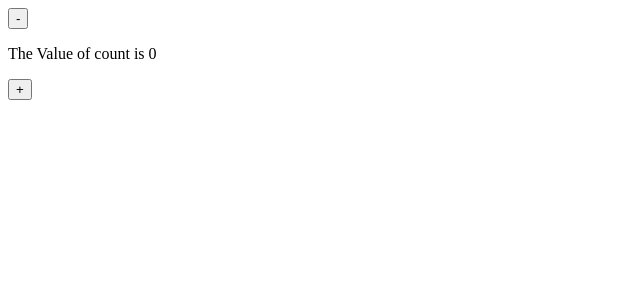
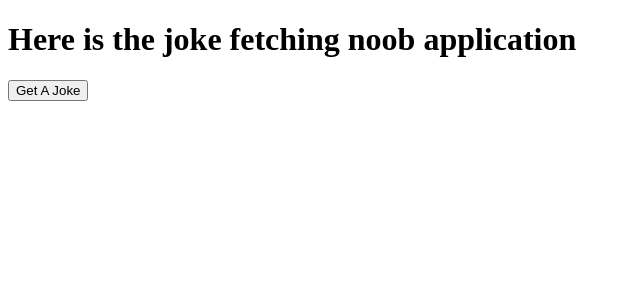
Before and after one commit to ritikkamboj/react_practice, a React (Vite) app: page / in a window 1280 px wide. Shown: the top 300 px of the page, without its empty margins (0-640 px from the left). Built offline with nearby package versions, Linux system fonts and the light colour scheme.

Commit message:
thunk with redux

```diff
--- /dev/null
+++ b/src/JokeComponent.jsx
@@ -0,0 +1,21 @@
+import React from "react";
+import { fetchJoke } from "./action";
+import { useDispatch, useSelector } from "react-redux";
+
+function JokeComponent() {
+  const dispatch = useDispatch();
+  const { loading, joke, error } = useSelector((state) => state);
+  return (
+    <div>
+      <h1>Here is the joke fetching noob application</h1>
+
+      <button onClick={() => dispatch(fetchJoke())}>
+        {loading ? "loading..." : "Get A Joke"}
+      </button>
+      {error && <h2>{error}</h2>}
+      <p>{joke}</p>
+    </div>
+  );
+}
+
+export default JokeComponent;
--- /dev/null
+++ b/src/JokeReducer.js
@@ -0,0 +1,24 @@
+import { FETCH_JOKE_FAILURE, FETCH_JOKE_REQUEST, FETCH_JOKE_SUCCESS } from "./action"
+
+const initialState = {
+    loading: false,
+    joke: "",
+    error: ""
+}
+
+const jokeReducer = (state = initialState, action) => {
+    switch (action.type) {
+        case FETCH_JOKE_REQUEST:
+            return { ...state, loading: true, joke: "", error: "" }
+        case FETCH_JOKE_SUCCESS:
+            return { ...state, loading: false, joke: action.payload, error: "" }
+        case FETCH_JOKE_FAILURE:
+            return { ...state, loading: false, joke: "", error: action.payload }
+
+        default:
+            return state;
+
+    }
+
+}
+export default jokeReducer;
--- /dev/null
+++ b/src/action.js
@@ -0,0 +1,25 @@
+export const FETCH_JOKE_REQUEST = "FETCH_JOKE_REQUEST";
+export const FETCH_JOKE_SUCCESS = "FETCH_JOKE_SUCCESS";
+export const FETCH_JOKE_FAILURE = "FETCH_JOKE_FAILURE";
+
+const fetchJokeRequest = () => ({ type: FETCH_JOKE_REQUEST });
+const fetchJokeSuccess = (joke) => ({ type: FETCH_JOKE_SUCCESS, payload: joke });
+const fetchJokeFailure = (error) => ({ type: FETCH_JOKE_FAILURE, payload: error });
+
+export const fetchJoke = () => {
+    return async (dispatch) => {
+        dispatch(fetchJokeRequest())
+        try {
+            const res = await fetch(`https://official-joke-api.appspot.com/jokes/random`);
+            const data = await res.json();
+            console.log(data)
+            dispatch(fetchJokeSuccess(data.setup + " " + data.punchline));
+
+        } catch (error) {
+            dispatch(fetchJokeFailure(error))
+
+        }
+
+    }
+
+}
--- a/src/main.jsx
+++ b/src/main.jsx
@@ -1,14 +1,15 @@
 import React from "react";
 import ReactDOM from "react-dom/client";
 import App from "./App";
-import store from "./redux/store";
 import { Provider } from "react-redux";
+import store from "./store";
+import JokeComponent from "./JokeComponent";
 
 const root = ReactDOM.createRoot(document.getElementById("root"));
 root.render(
   <React.StrictMode>
     <Provider store={store}>
-      <App />
+      <JokeComponent />
     </Provider>
   </React.StrictMode>
 );
--- a/src/redux/store.js
+++ /dev/null
@@ -1,31 +0,0 @@
-// import { configureStore } from "@reduxjs/toolkit";
-
-// import counterReducer from './counter/CounterSlice'
-// const store = configureStore({
-//     reducer: {
-//         counter: counterReducer
-
-//     }
-// });
-
-// export default store;
-
-import { createStore } from "redux";
-
-const initialState = {
-    count: 0
-}
-
-function counterReducer(state = initialState, action) {
-    switch (action.type) {
-        case "incre":
-            return { count: state.count + 1 }
-        case "decre":
-            return { count: state.count - 1 }
-        default:
-            return { count: state.count }
-    }
-}
-
-const store = createStore(counterReducer);
-export default store;
--- /dev/null
+++ b/src/store.js
@@ -0,0 +1,9 @@
+import { applyMiddleware, createStore } from "redux";
+import jokeReducer from "./JokeReducer";
+
+import { thunk } from "redux-thunk"
+
+
+const store = createStore(jokeReducer, applyMiddleware(thunk))
+
+export default store;
```
Also changed, not shown: src/redux/counter/CounterSlice.jsx (deleted, +0 -34 lines).
